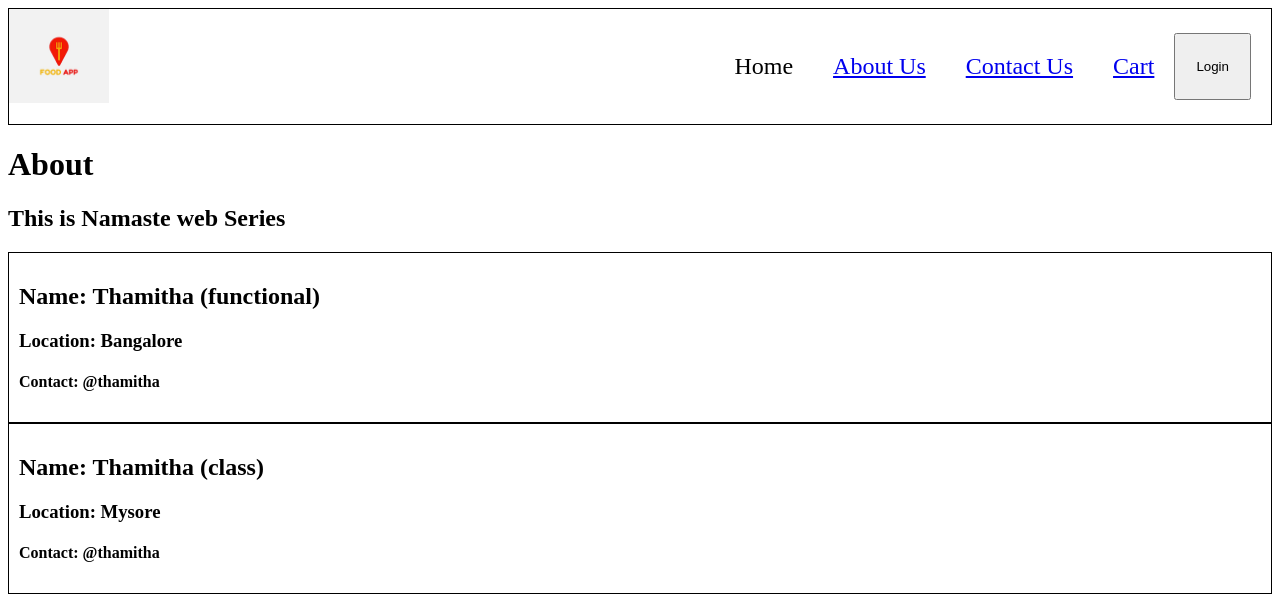
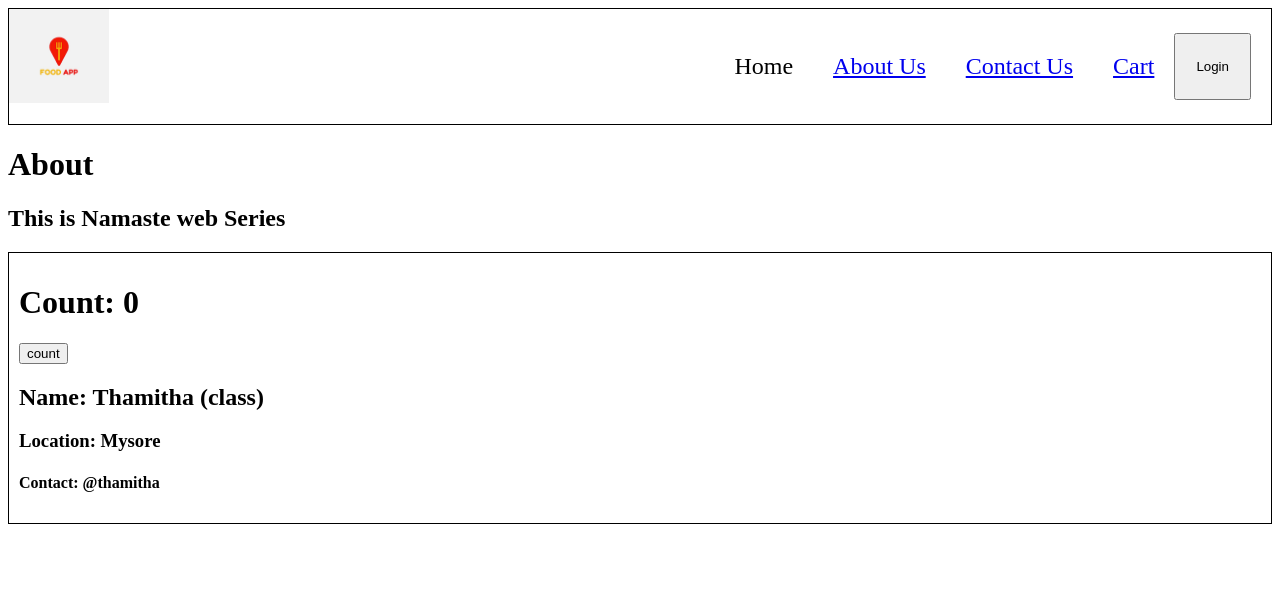
Before and after one commit to THAMITHA/react, a React (Vite) app: page /about in a window 1280 px wide. Shown: the top 600 px of the page. Built offline with nearby package versions, Linux system fonts and the light colour scheme.

Commit message:
update count variables

```diff
--- a/src/components/About.js
+++ b/src/components/About.js
@@ -1,4 +1,3 @@
-import User from "./user";
 import UserClass from "./UserClass";
 
 const About = (props) => {
@@ -6,7 +5,6 @@ const About = (props) => {
         <div>
             <h1>About</h1>
             <h2>This is Namaste web Series</h2>
-            <User name={"Thamitha (functional)"}/>
             <UserClass name={"Thamitha (class)"} location={"Mysore"} />
          </div>
     )
--- a/src/components/User.js
+++ /dev/null
@@ -1,9 +0,0 @@
-const User = (props) => {
-    return (<div className="user-card">
-            <h2>Name: {props.name}</h2>
-            <h3>Location: Bangalore</h3>
-            <h4>Contact: @thamitha</h4>
-        </div>)
-}
-
-export default User
--- a/src/components/UserClass.js
+++ b/src/components/UserClass.js
@@ -3,12 +3,18 @@ import React from "react"
 class UserClass extends React.Component{
     constructor(props){
         super(props);
-        console.log(props)
+        this.state={
+            count: 0
+        }
     }
     render(){
+        const { name, location } = this.props
+        const { count, count2 } = this.state
         return <div className="user-card">
-            <h2>Name: {this.props.name}</h2>
-            <h3>Location: {this.props.location}</h3>
+            <h1>Count: {count}</h1>
+            <button onClick={()=>{this.setState({count: this.state.count + 1})}}>count</button>
+            <h2>Name: {name}</h2>
+            <h3>Location: {location}</h3>
             <h4>Contact: @thamitha</h4>
         </div>
     }
```
